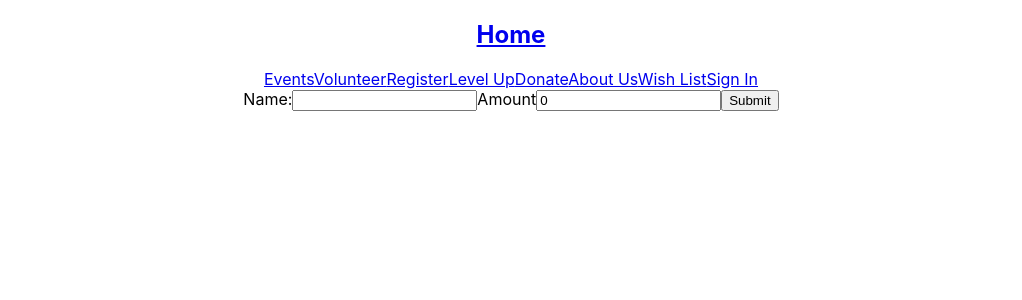
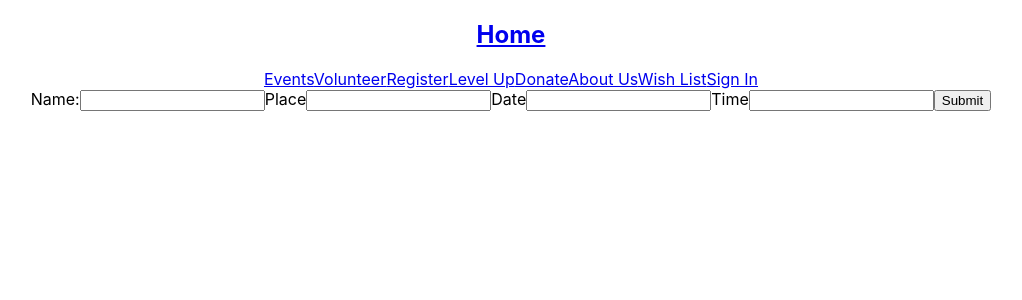
Before and after one commit to guess01325/inspiring-youth, a React (Create React App) app in the folder client/: page /editEvent/1 in a window 1280 px wide. Shown: the top 300 px of the page, without its empty margins (129-1151 px from the left). Built offline with nearby package versions, Linux system fonts and the light colour scheme; no server answers.

Commit message:
fixed name key and variable error, had to do with useparams no parenth

```diff
--- a/client/src/containers/MainContainer.jsx
+++ b/client/src/containers/MainContainer.jsx
@@ -8,7 +8,6 @@ import { getAllEvents, getOneEvent, postEvent, putEvent, getUserEvent } from "..
 
 export default function MainContainer(props) {
   const [events, setEvents] = useState([]);
-  const [event, setEvent] = useState(null)
   const params = useParams
   const {id} = params
   const history = useNavigate()
@@ -22,6 +21,27 @@ export default function MainContainer(props) {
     };
     fetchEvents();
   }, []);
+
+  console.log(events)
+
+// useEffect(() => {
+//     const event = events.find((eventItem) => eventItem.id === Number(id));
+//     setEvent(event);
+//   }, [event, id]);
+
+
+
+  // const handleUpdateEvent = async (id, formData) => {
+  //   const eventItem = await putEvent(id, formData);
+  //   setEvent((prevState) =>
+  //     prevState.map((event) => {
+  //       return event.id === Number(id) ? eventItem : event;
+  //     })
+  //     );
+  //     history.push(`/event/${event.id}`);
+  //   };
+
+
 
 
   // const handleCreateEvent = async (formData) => {
@@ -49,12 +69,11 @@ export default function MainContainer(props) {
   // };
 
 
-
   return (
     <div>
       <Routes>
         <Route path= "events" element={<MainEvents events={events} />} />
-        <Route path= "editEvent/:id" element={<EditEvent events={events} />} />
+        <Route path= "editEvent/:id" element={<EditEvent events={events}  />} />
         <Route
           path= "eventsDetails"
           element={<EventDetials events={events} />}
--- a/client/src/screens/EditEvent.jsx
+++ b/client/src/screens/EditEvent.jsx
@@ -1,26 +1,40 @@
 import { Link, useParams, useNavigate } from "react-router-dom";
 import { useState, useEffect } from "react";
-import { getAllEvents, getOneEvent, postEvent, putEvent, getUserEvent } from "../services/event.js";
+import { putEvent } from "../services/event";
 
 export default function EditEvent(props) {
-  const [event, setEvent] = useState(null);
-  const params = useParams;
+  const params = useParams();
   const { id } = params;
   const history = useNavigate;
-
+  const [event, setEvent] = useState(null);
   const [formData, setFormData] = useState({
     name: "",
-    amount: 0,
     place: "",
     date: "",
     time: "",
   });
 
   useEffect(() => {
-    const event = props.events.find((eventItem) => eventItem.id === Number(id));
-    setEvent(event);
+    const preFillFormData = () => {
+      const singleEvent = props.events.find(
+        eventItem => eventItem.id === Number(id)
+      );
+
+      setFormData({
+        name: singleEvent.name,
+        place: singleEvent.place,
+        date: singleEvent.date,
+        time: singleEvent.time,
+      });
+    };
+
+    if (props.events.length) {
+      preFillFormData();
+    }
   }, [props.events, id]);
-  console.log(event)
+
+
+
 
   const handleUpdateEvent = async (id, formData) => {
     const eventItem = await putEvent(id, formData);
@@ -28,24 +42,14 @@ export default function EditEvent(props) {
       prevState.map((event) => {
         return event.id === Number(id) ? eventItem : event;
       })
-    );
-    history.push(`/event/${event.id}`);
-  };
-
-  useEffect(() => {
-    const preFillFormData = () => {
-      const event = props.events.find(
-        (eventItem) => eventItem.id === Number(id)
       );
-      setFormData(event);
+      history.push(`/event/${event.id}`);
     };
 
-    if (props.events.length) {
-      preFillFormData();
-    }
-  }, [event, id]);
 
-  const handleChange = (e) => {
+
+
+    const handleChange = (e) => {
     const { name, value } = e.target;
     setFormData((prevState) => ({
       ...prevState,
@@ -65,16 +69,34 @@ export default function EditEvent(props) {
           <input
             type="text"
             name="name"
-            value={formData.name}
+              value={formData.name}
             onChange={handleChange}
           />
         </label>
         <label>
-          Amount
+          Place
           <input
-            type="number"
-            name="amount"
-            value={formData.amount}
+            type="text"
+            name="place"
+            value={formData.place}
+            onChange={handleChange}
+          />
+        </label>
+        <label>
+          Date
+          <input
+            type="text"
+            name="date"
+            value={formData.date}
+            onChange={handleChange}
+          />
+        </label>
+        <label>
+          Time
+          <input
+            type="text"
+            name="time"
+            value={formData.time}
             onChange={handleChange}
           />
         </label>
```
Also changed, not shown: 2 other files (tests, documents, lock files or other folders).
